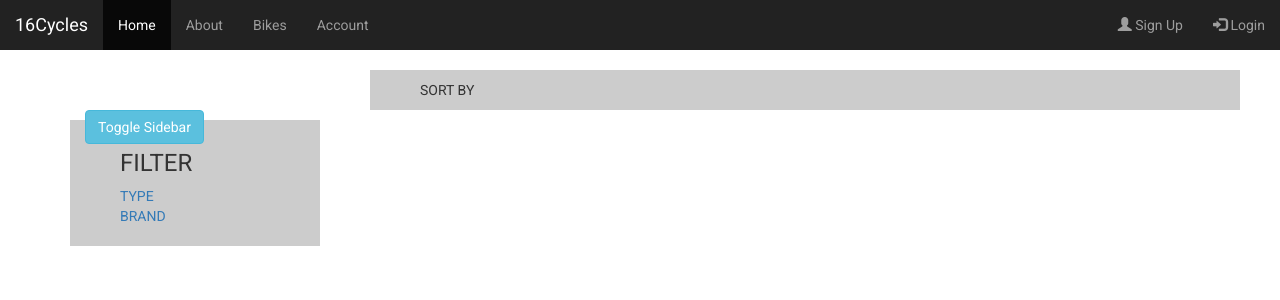
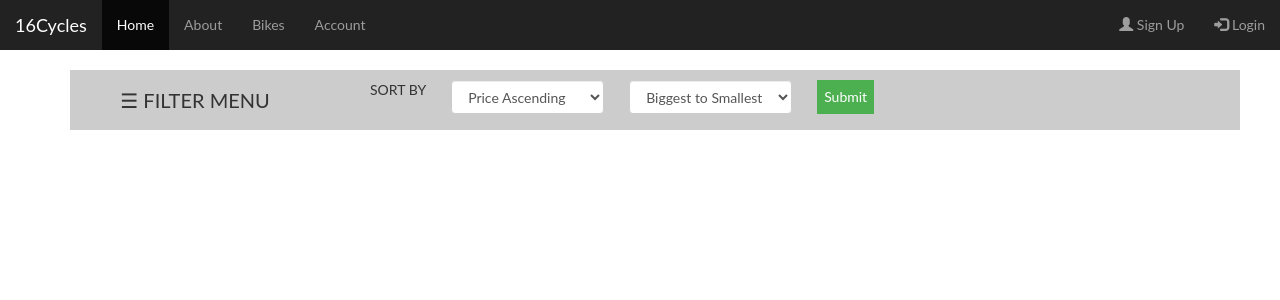
Before and after one commit to Slavyana-c/16-Cycles, a Python web app: template app/templates/browse.html in a window 1280 px wide. Shown: the top 300 px of the page. Run offline with Jinja, Linux system fonts and the light colour scheme; the template is opened without the code that fills it, so the values that code supplies are empty; some libraries are stand-ins or nearby versions.

Commit message:
added a filtering and sorting menu in the browse page, made placeholder pages for each section

```diff
--- a/app/static/css/browse.css
+++ b/app/static/css/browse.css
@@ -1,16 +1,139 @@
-.sort-box {
-  background-color: rgba(0,0,0,0.2);
-  margin-left: 300px;
-  padding: 10px;
-  padding-left: 50px;
-  text-transform: uppercase;
+@media screen and (min-width: 100px) and (max-width: 1240px)
+{
+  .left-side-box {
+    top: 260px;
+    background-color: rgba(255,0,0,0.2);
+  }
 }
 
 .left-side-box {
   width: 250px;
   background-color: rgba(0,0,0,0.2);
-  margin-top: -40px;
+  /*margin-top: -50px;*/
+  padding-left: 50px;
+  /*padding-top: 50px;*/
+  text-transform: uppercase;
+  float: left;
+  position: absolute;
+  top: 130px;
+  /*left: 0;*/
+  z-index: 10;
+}
+
+.menu-toggle{
+  float: left;
+  flex-wrap: wrap;
+  width: 250px;
+  height: 60px;
+  /*background-color: rgba(0,0,0,0.2);*/
+  margin-left: 0;
+  /*margin-top: -45px;*/
   padding: 10px;
   padding-left: 50px;
   text-transform: uppercase;
+  outline:none;
+  transition: 0.5s;
 }
+
+.menu-toggle:hover{
+  background-color: rgba(0,0,0,0.2);
+
+}
+
+.sort-box {
+  /*background-color: rgba(0,0,0,0.2);*/
+  margin-left: 250px;
+  /*margin-top: 40px;*/
+  padding: 10px;
+  padding-left: 50px;
+  text-transform: uppercase;
+  /*float: right;*/
+}
+
+.form-group{
+  float: left;
+  padding-right: 25px;
+}
+
+.custom-button{
+  background-color: #4CAF50; /* Green */
+  border: none;
+  color: white;
+  padding: 7px;
+  text-align: center;
+  text-decoration: none;
+  display: inline-block;
+  font-size: 14px;
+  border-radius: 0 !important;
+}
+
+.sort-label{
+  float: left;
+  padding-right: 25px;
+}
+
+.row{
+  background-color: rgba(0,0,0,0.2);
+}
+
+body {
+  font-family: "Lato", sans-serif;
+}
+
+.sidebar {
+  height: 100%;
+  width: 0;
+  position: fixed;
+  z-index: 1;
+  top: 0;
+  left: 0;
+  background-color: rgba(0,0,0,0.2);
+  overflow-x: hidden;
+  transition: 0.5s;
+  padding-top: 60px;
+}
+
+.sidebar a {
+  padding: 8px 8px 8px 32px;
+  text-decoration: none;
+  font-size: 25px;
+  background-color: rgba(0,0,0,0.2);
+  display: block;
+  transition: 0.3s;
+}
+
+.sidebar a:hover {
+  color: #f1f1f1;
+}
+
+.sidebar .closebtn {
+  position: absolute;
+  top: 0;
+  right: 25px;
+  font-size: 36px;
+  margin-left: 50px;
+}
+
+.openbtn {
+  font-size: 20px;
+  cursor: pointer;
+  background-color: rgba(0,0,0,0);
+  /*color: white;*/
+  padding: 10px 15px;
+  border: none;
+}
+
+.openbtn:hover {
+  background-color: rgba(0,0,0,0.3);
+}
+
+#main {
+  transition: margin-left .5s;
+  padding: 16px;
+}
+
+/* On smaller screens, where height is less than 450px, change the style of the sidenav (less padding and a smaller font size) */
+@media screen and (max-height: 450px) {
+  .sidebar {padding-top: 15px;}
+  .sidebar a {font-size: 18px;}
+}
--- a/app/static/scripts/browse.js
+++ b/app/static/scripts/browse.js
@@ -1,16 +1,9 @@
-.sort-box {
-  background-color: rgba(0,0,0,0.2);
-  margin-left: 300px;
-  padding: 10px;
-  padding-left: 50px;
-  text-transform: uppercase;
+function openNav() {
+  document.getElementById("mySidebar").style.width = "250px";
+  document.getElementById("main").style.marginLeft = "250px";
 }
 
-.left-side-box {
-  width: 250px;
-  background-color: rgba(0,0,0,0.2);
-  margin-top: -40px;
-  padding: 10px;
-  padding-left: 50px;
-  text-transform: uppercase;
+function closeNav() {
+  document.getElementById("mySidebar").style.width = "0px";
+  document.getElementById("main").style.marginLeft= "0";
 }
--- a/app/templates/browse.html
+++ b/app/templates/browse.html
@@ -1,32 +1,28 @@
 {% extends "base.html" %}
 {% block content %}
+
 <head>
   <link rel="stylesheet" href="{{ url_for('static', filename='css/browse.css') }}">
+    <script src="static/scripts/browse.js"></script>
 </head>
+
 <div class="container">
+
   <div class="row">
 
-    <div class="sort-box">
-      Sort By
-    </div>
+        <button class="menu-toggle openbtn"
+                data-toggle="collapse"
+                href="#collapseExample"
+                role="button"
+                aria-expanded="false"
+                aria-controls="collapseExample"
+                onclick="openNav()">
 
-    <div id="content">
-        <nav class="navbar navbar-expand-lg navbar-light bg-light">
-            <div class="container-fluid">
+            ☰ Filter Menu
 
-                <button type="button" id="sidebarCollapse" class="btn btn-info">
-                    <i class="fas fa-align-left"></i>
-                    <span>Toggle Sidebar</span>
-                </button>
+        </button>
 
-            </div>
-        </nav>
-    </div>
-
-
-
-    <div class="left-side-box">
-
+        <div class="left-side-box collapse" id="collapseExample">
           <div class="wrapper">
               <!-- Sidebar -->
               <nav id="sidebar">
@@ -62,20 +58,78 @@
                                   <a href="#">-choosebrand1</a>
                               </li>
                               <li>
-                                  <a href="#">-choosetype2</a>
+                                  <a href="#">-choosebrand2</a>
                               </li>
                               <li>
-                                  <a href="#">-choosetype2</a>
+                                  <a href="#">-choosebrand3</a>
                               </li>
                           </ul>
                       </li>
                   </ul>
               </nav>
+          </div>
+        </div>
 
-          </div>
+        <div class="sort-box">
+            <p class="sort-label"> Sort By </p>
 
-    </div>
+            <div class="form-group">
+              <select class="form-control" id="sel1">
+                <option>Price Ascending</option>
+                <option>Price Descending</option>
+                <option>3</option>
+                <option>4</option>
+              </select>
+            </div>
 
+            <div class="form-group">
+              <select class="form-control" id="sel2">
+                <option>Biggest to Smallest</option>
+                <option>Smallest to Biggest</option>
+                <option>3</option>
+                <option>4</option>
+              </select>
+            </div>
+
+            <button class="btn custom-button" type="submit">Submit</button>
+
+        </div>
   </div>
+
 </div>
+
+
+{#<p>#}
+{#  <div class="menu-toggle"#}
+{#     data-toggle="collapse"#}
+{#     href="#collapseExample"#}
+{#     role="button"#}
+{#     aria-expanded="false"#}
+{#     aria-controls="collapseExample">#}
+{#    🝖#}
+{#  </div>#}
+{#</p>#}
+
+
+
+
+{#<div id="mySidebar" class="sidebar">#}
+{#  <a href="javascript:void(0)" class="closebtn" onclick="closeNav()">×</a>#}
+{#  <h1> Filter </h1>#}
+{#  <a href="#">About</a>#}
+{#  <a href="#">Services</a>#}
+{#  <a href="#">Clients</a>#}
+{#  <a href="#">Contact</a>#}
+{#</div>#}
+
+{#<div id="main">#}
+{#  <button class="openbtn" onclick="openNav()">☰ Toggle Sidebar</button>#}
+{#  <h2>Collapsed Sidebar</h2>#}
+{#  <p>Click on the hamburger menu/bar icon to open the sidebar, and push this content to the right.</p>#}
+{#</div>#}
+
+
+
+
+
 {% endblock %}
```
